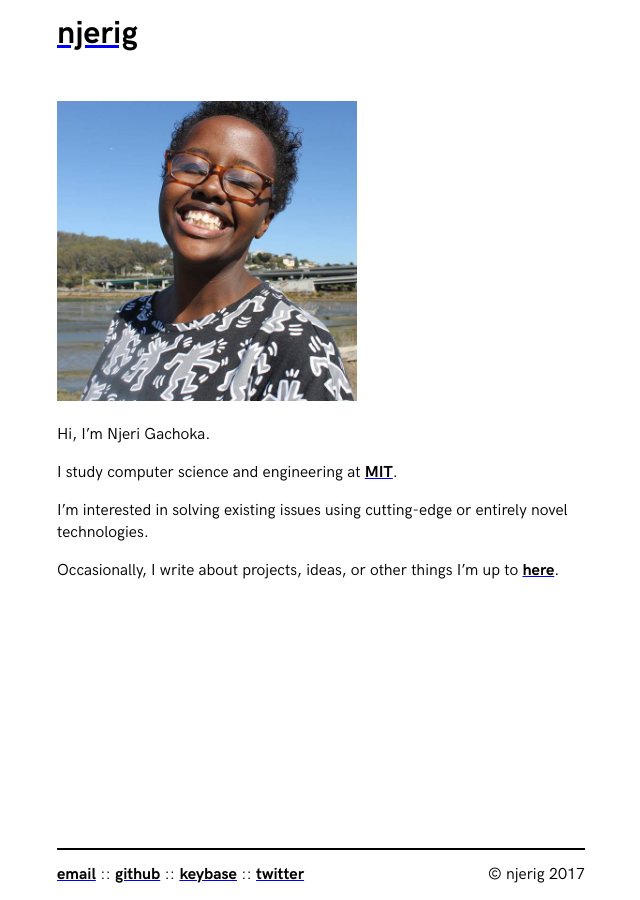
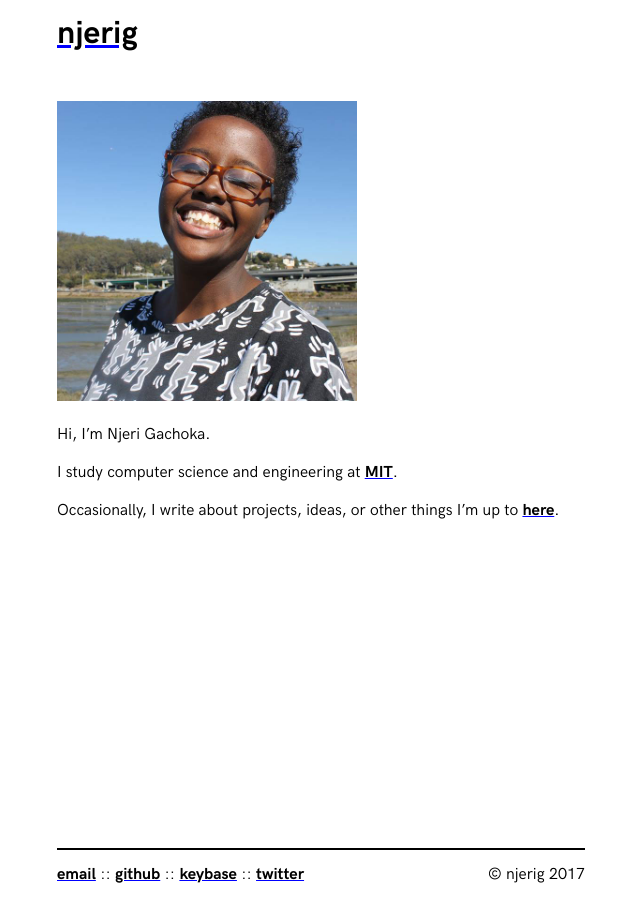
Before and after one commit to njerig/personal-website, a Jekyll site: the page built from index.md, in a window 1280 px wide. Shown: the whole page, without its empty margins (319-959 px from the left). Built offline with Jekyll 4.4.1, drawn with Linux system fonts in a browser that asks for light colours; nearby versions of some CDN libraries; some web fonts are replaced; a style sheet for code colours, icons or effects is not loaded.

Commit message:
remove sentence from description
it was unnecessary

```diff
--- a/index.md
+++ b/index.md
@@ -5,6 +5,4 @@ Hi, I'm Njeri Gachoka.
 
 I study computer science and engineering at [MIT](//mit.edu).
 
-I'm interested in solving existing issues using cutting-edge or entirely novel technologies.
-
 Occasionally, I write about projects, ideas, or other things I'm up to [here](/blog).
```
